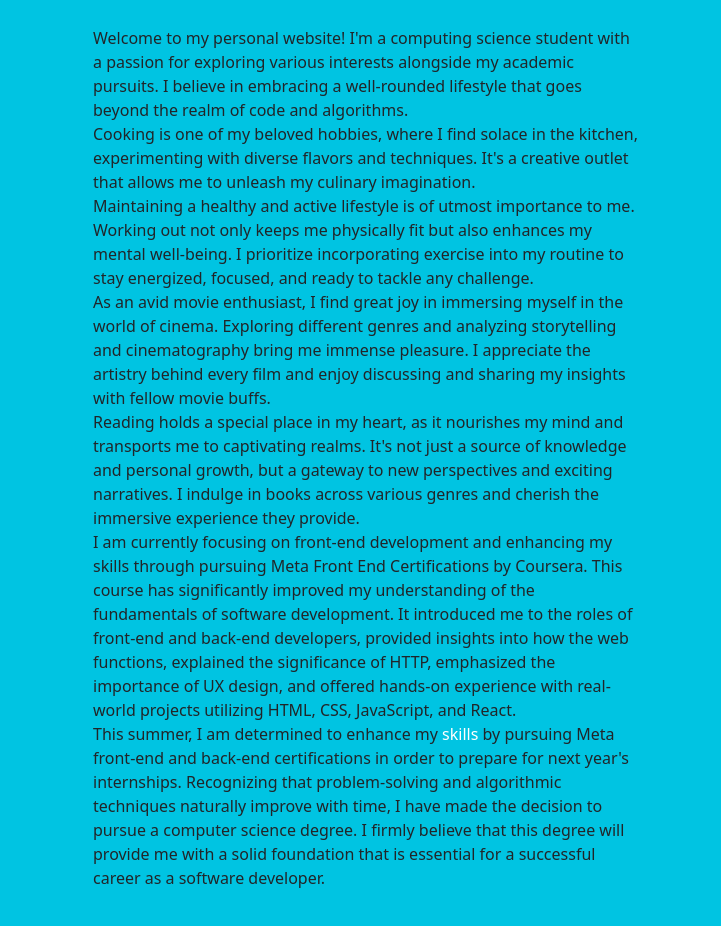
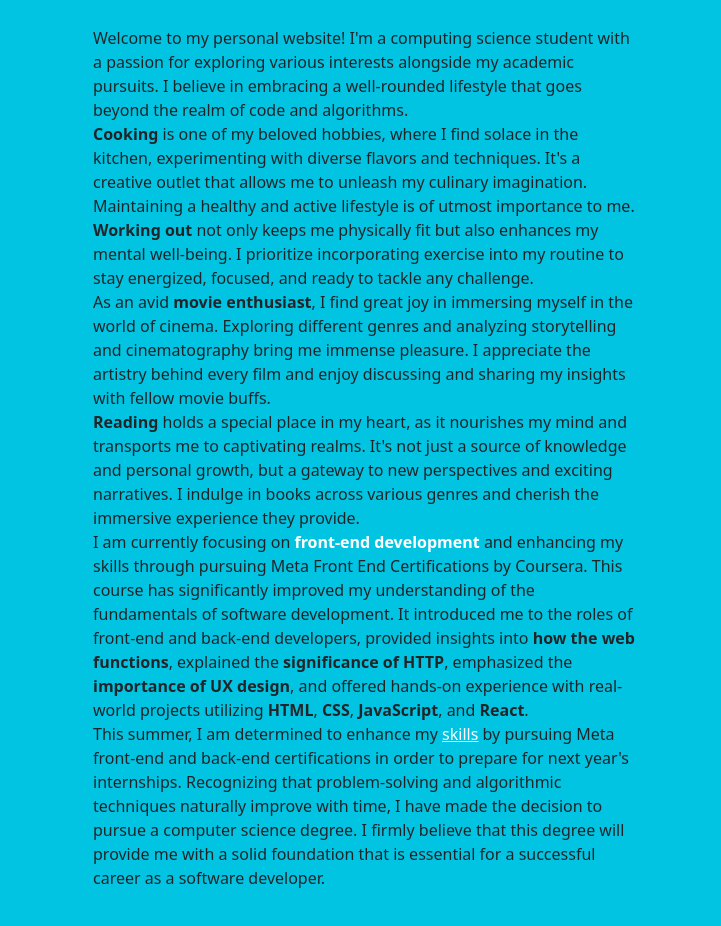
Before and after one commit to gagan77/resume, a plain HTML site: page about.html in a window 1280 px wide. Shown: the part 360-1286 px from the top of the page, 559-1280 px from the left. Drawn offline with nearby package versions, Linux system fonts and the light colour scheme.

Commit message:
Added some updates to the about me page

```diff
--- a/about.html
+++ b/about.html
@@ -72,43 +72,43 @@
               that goes beyond the realm of code and algorithms.
             </p>
             <p>
-              Cooking is one of my beloved hobbies, where I find solace in the
+              <strong>Cooking</strong> is one of my beloved hobbies, where I find solace in the
               kitchen, experimenting with diverse flavors and techniques. It's a
               creative outlet that allows me to unleash my culinary imagination.
             </p>
             <p>
               Maintaining a healthy and active lifestyle is of utmost importance
-              to me. Working out not only keeps me physically fit but also
+              to me. <strong>Working out</strong> not only keeps me physically fit but also
               enhances my mental well-being. I prioritize incorporating exercise
               into my routine to stay energized, focused, and ready to tackle
               any challenge.
             </p>
             <p>
-              As an avid movie enthusiast, I find great joy in immersing myself
+              As an avid <strong>movie enthusiast</strong>, I find great joy in immersing myself
               in the world of cinema. Exploring different genres and analyzing
               storytelling and cinematography bring me immense pleasure. I
               appreciate the artistry behind every film and enjoy discussing and
               sharing my insights with fellow movie buffs.
             </p>
             <p>
-              Reading holds a special place in my heart, as it nourishes my mind
+              <strong>Reading</strong> holds a special place in my heart, as it nourishes my mind
               and transports me to captivating realms. It's not just a source of
               knowledge and personal growth, but a gateway to new perspectives
               and exciting narratives. I indulge in books across various genres
               and cherish the immersive experience they provide.
             </p>
             <p>
-              I am currently focusing on front-end development and enhancing my skills
+              I am currently focusing on <strong style="color:white">front-end development</strong> and enhancing my skills
               through pursuing Meta Front End Certifications by Coursera. This course has
               significantly improved my understanding of the fundamentals of software development.
               It introduced me to the roles of front-end and back-end developers, provided insights
-              into how the web functions, explained the significance of HTTP, emphasized the importance
-              of UX design, and offered hands-on experience with real-world projects utilizing HTML, CSS,
-              JavaScript, and React.
+              into <strong>how the web functions</strong>, explained the <strong>significance of HTTP</strong>, emphasized the <strong>importance
+              of UX design</strong>, and offered hands-on experience with real-world projects utilizing <strong>HTML</strong>, <strong>CSS</strong>,
+              <strong>JavaScript</strong>, and <strong>React</strong>.
             </p>
             <p>
               This summer, I am determined to enhance my
-              <a href="skills.html">skills</a> by pursuing Meta front-end and
+              <a style="text-decoration:underline" href="skills.html">skills</a> by pursuing Meta front-end and
               back-end certifications in order to prepare for next year's
               internships. Recognizing that problem-solving and algorithmic
               techniques naturally improve with time, I have made the decision
```
